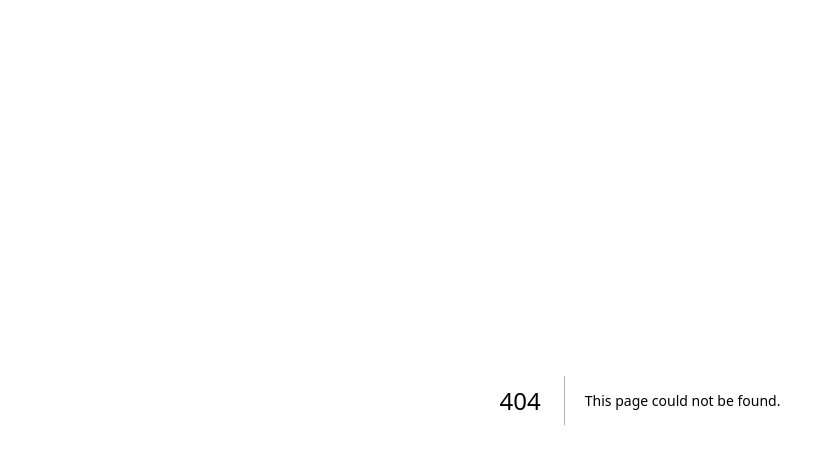
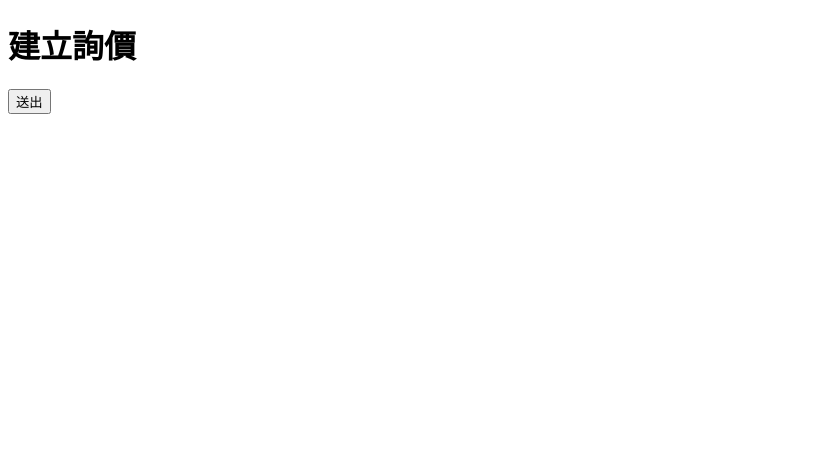
Before and after one commit to wac0705/fastener-frontend, a Next.js app: page /inquiry in a window 1280 px wide. Before the commit this address had no page. Shown: the top 464 px of the page, without its empty margins (0-835 px from the left). Built offline with nearby package versions, Linux system fonts and the light colour scheme.

Commit message:
Create inquiry.js

```diff
--- /dev/null
+++ b/pages/inquiry.js
@@ -0,0 +1,25 @@
+import { useState } from 'react';
+
+export default function Inquiry() {
+  const [form, setForm] = useState({ materials: [], processes: [], logistics: [] });
+  const [result, setResult] = useState(null);
+
+  const handleSubmit = async () => {
+    const token = localStorage.getItem('token');
+    const res = await fetch('https://fastener-api.zeabur.app/api/estimations', {
+      method: 'POST',
+      headers: {'Content-Type': 'application/json', 'Authorization': `Bearer ${token}`},
+      body: JSON.stringify({ inquiry_id: 1, ...form })
+    });
+    setResult(await res.json());
+  };
+
+  return (
+    <div>
+      <h1>建立詢價</h1>
+      {/* 加輸入欄位，如<select>選材料規格/港口 */}
+      <button onClick={handleSubmit}>送出</button>
+      {result && <p>總成本: {result.total_cost}</p>}
+    </div>
+  );
+}
```
